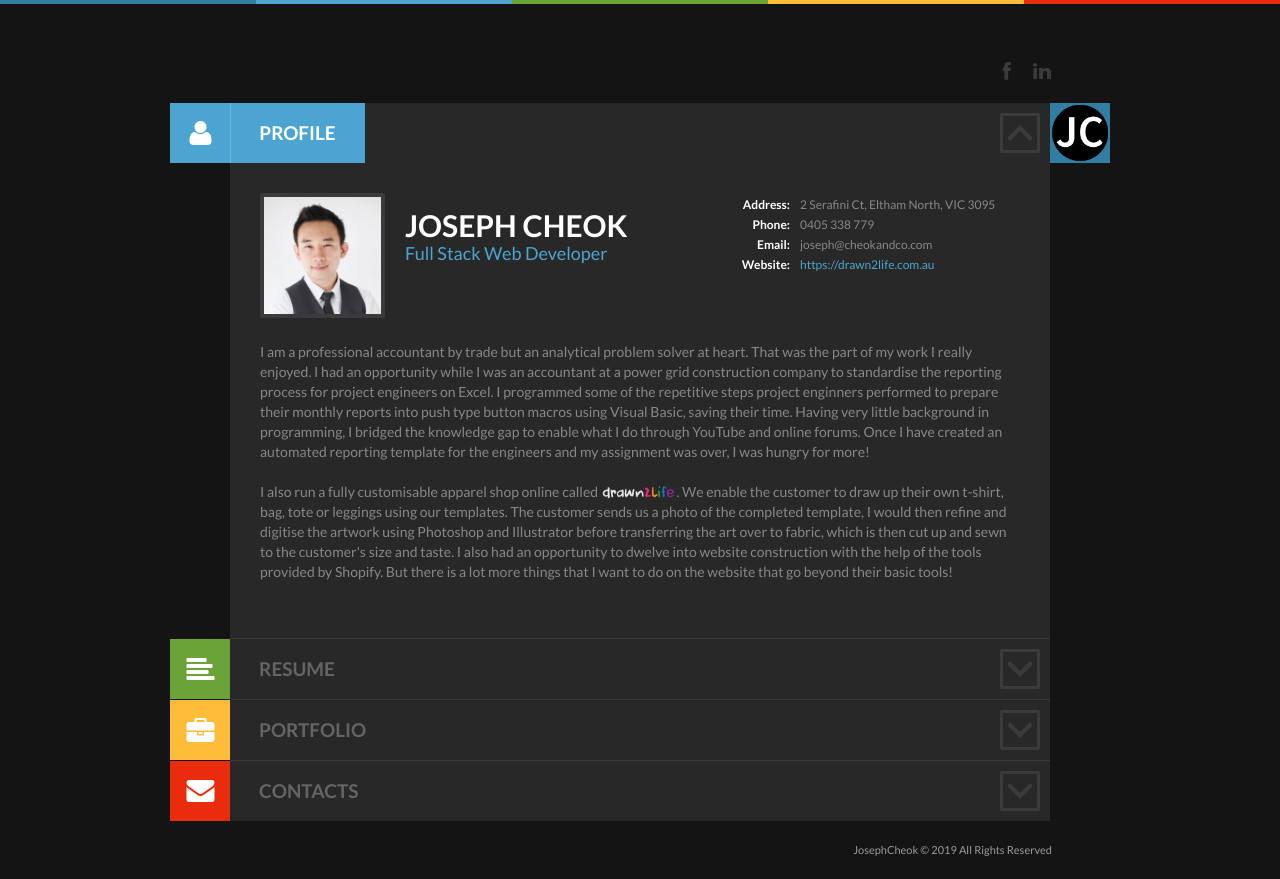
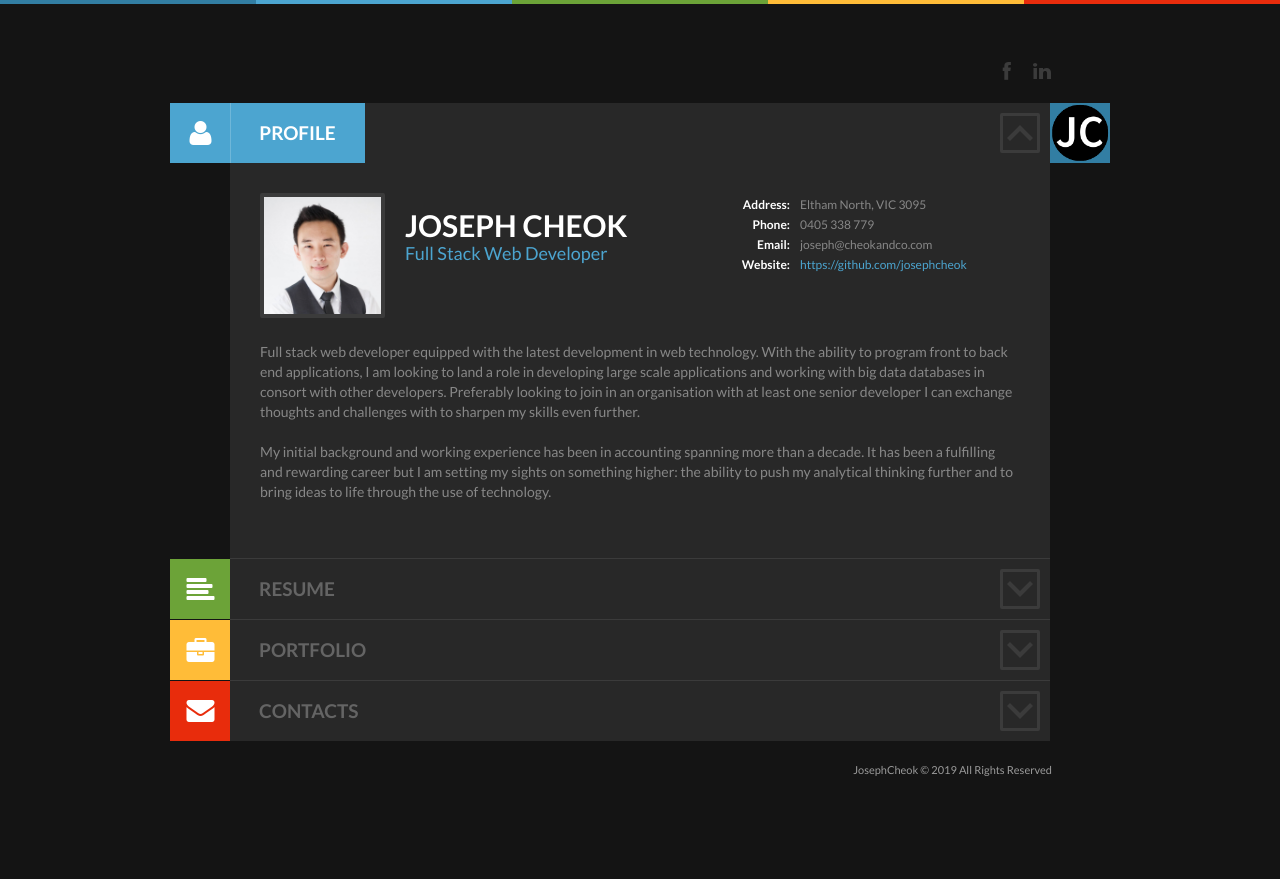
Before and after one commit to josephcheok/Advanced-Portfolio, a plain HTML site: page index.html in a window 1280 px wide. After the commit the page ends 800 px from the top, so only its background shows below. Drawn offline with Linux system fonts and the light colour scheme.

Commit message:
Updated introduction and website change

```diff
--- a/index.html
+++ b/index.html
@@ -54,33 +54,21 @@
               <div id="profile_data">
                 <!-- <div class="profile_row name"> <span class="th">Name:</span><span class="td">Joseph Cheok</span> </div>
                 <div class="profile_row birth"> <span class="th">Date of birth:</span><span class="td">Jun 6, 1990</span> </div> -->
-                <div class="profile_row address"> <span class="th">Address:</span><span class="td">2 Serafini Ct, Eltham North, VIC 3095</span> </div>
+                <div class="profile_row address"> <span class="th">Address:</span><span class="td">Eltham North, VIC 3095</span> </div>
                 <div class="profile_row phone"> <span class="th">Phone:</span><span class="td">0405 338 779</span> </div>
                 <div class="profile_row email"> <span class="th">Email:</span><span class="td">joseph@cheokandco.com</span> </div>
-                <div class="profile_row website"> <span class="th">Website:</span><span class="td"><a target="_blank" href="https://www.drawn2life.com.au">https://drawn2life.com.au</a></span> </div>
+                <div class="profile_row website"> <span class="th">Website:</span><span class="td"><a target="_blank" href="https://www.drawn2life.com.au">https://github.com/josephcheok</a></span> </div>
               </div>
             </div>
           </div>
           <div class="section_body profile_section_body">
-            <div class="profile_body">I am a professional accountant by trade but an analytical problem solver
-              at heart. That was the part of my work I really enjoyed. I had an opportunity
-              while I was an accountant at a power grid construction company to standardise the
-              reporting process for project engineers on Excel. I programmed some of the
-              repetitive steps project enginners performed to prepare their monthly reports
-              into push type button macros using Visual Basic, saving their time. Having very little
-              background in programming, I bridged the knowledge gap to enable what I do through
-              YouTube and online forums. Once I have created an automated reporting template for the
-              engineers and my assignment was over, I was hungry for more!
+            <div class="profile_body">Full stack web developer equipped with the latest development in web technology. With the ability to program front to back end applications, I am looking to
+              land a role in developing large scale applications and working with big data databases in consort with other developers. Preferably looking to join in an organisation with at least
+              one senior developer I can exchange thoughts and challenges with to sharpen my skills even further.
               <br>
               <br>
-              I also run a fully customisable apparel shop online called <a href="https://www.drawn2life.com.au"><img id="business-logo" src="./images_post/drawn2lifelogo-lesserwhite.png"></a>.
-              We enable the customer to draw up their own t-shirt, bag, tote or leggings using our
-              templates. The customer sends us a photo of the completed template, I would
-              then refine and digitise the artwork using Photoshop and Illustrator before transferring
-              the art over to fabric, which is then cut up and sewn to the customer's size and taste.
-              I also had an opportunity to dwelve into website construction with the help of the tools
-              provided by Shopify. But there is a lot more things that I want to do on the website that go
-              beyond their basic tools! </div>
+              My initial background and working experience has been in accounting spanning more than a decade. It has been a fulfilling and rewarding career but I am setting my sights on something
+              higher: the ability to push my analytical thinking further and to bring ideas to life through the use of technology.  </div>
           </div>
         </section>
         <div id="mainpage_accordion_area">
```
